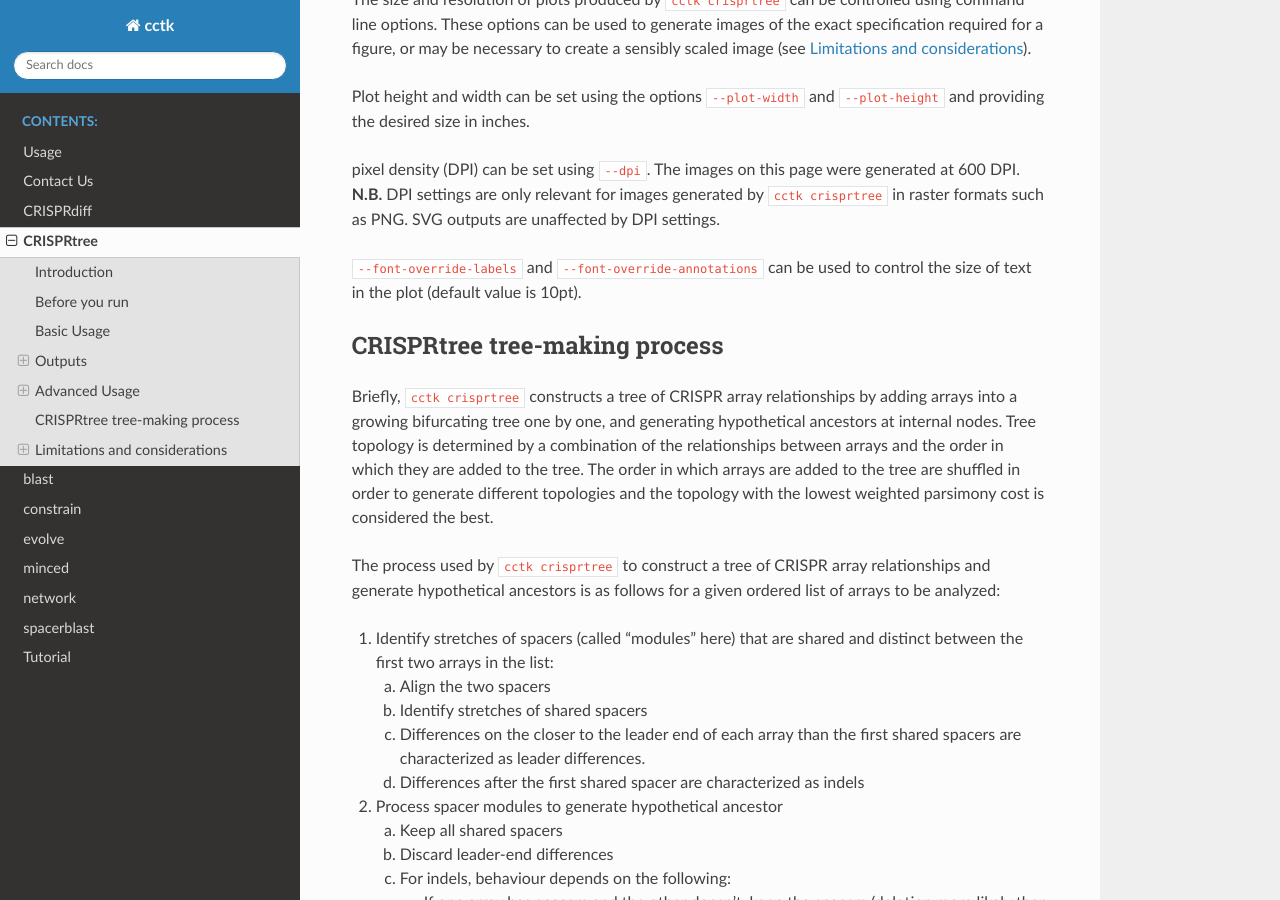
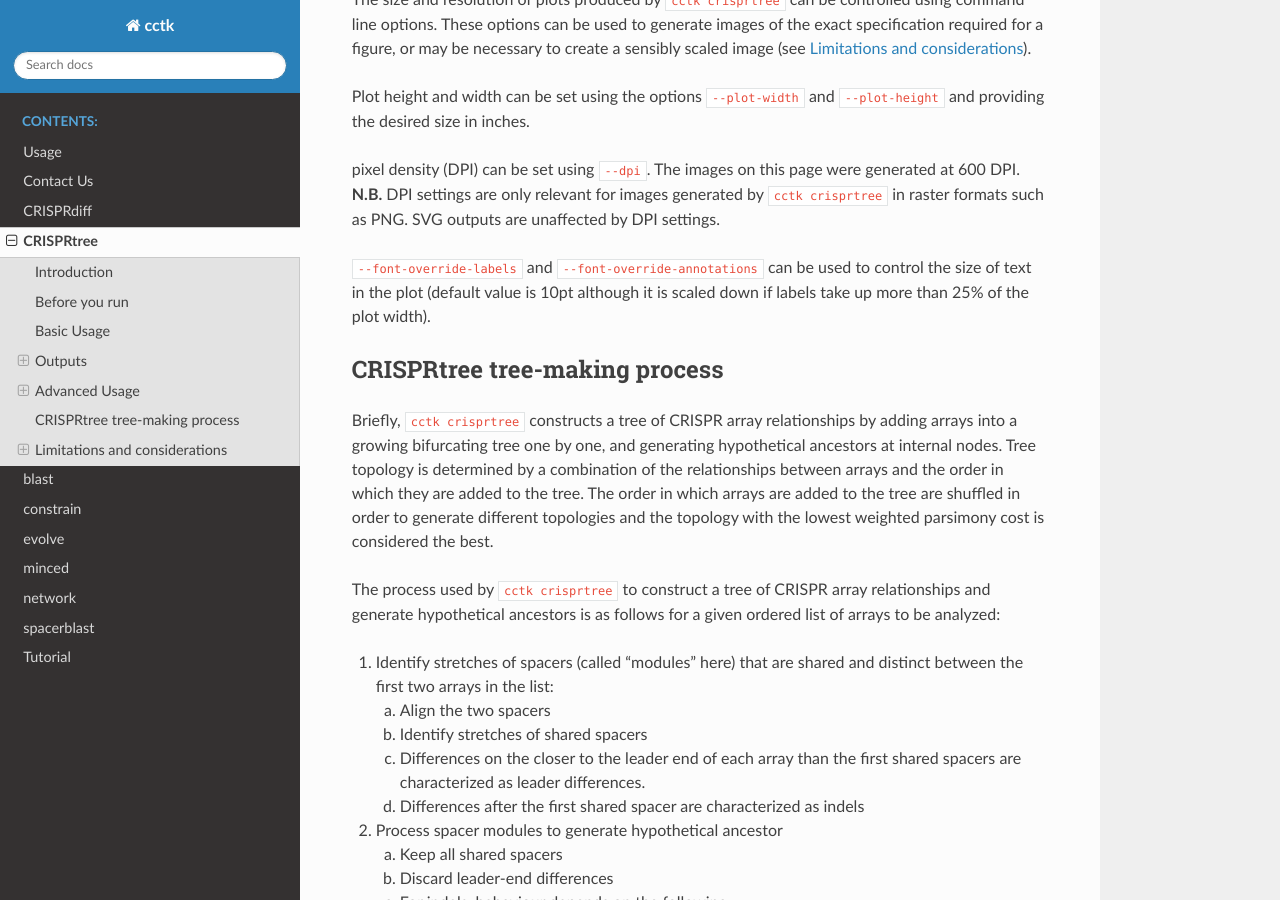
Before and after one commit to Alan-Collins/CRISPR_comparison_toolkit, a Sphinx documentation site: the page built from docs/source/content/CRISPRtree.rst, in a window 1280 px wide and 900 px high, scrolled down 11560 px. Built offline with Sphinx 7.4.7 and the Read the Docs theme 2.0.0, drawn with Linux system fonts in a browser that asks for light colours.

Commit message:
add branch support reference header and note that font size scales if labels are large

```diff
--- a/docs/source/content/CRISPRtree.rst
+++ b/docs/source/content/CRISPRtree.rst
@@ -286,7 +288,7 @@
 
 pixel density (DPI) can be set using ``--dpi``. The images on this page were generated at 600 DPI. **N.B.** DPI settings are only relevant for images generated by ``cctk crisprtree`` in raster formats such as PNG. SVG outputs are unaffected by DPI settings.
 
-``--font-override-labels`` and ``--font-override-annotations`` can be used to control the size of text in the plot (default value is 10pt).
+``--font-override-labels`` and ``--font-override-annotations`` can be used to control the size of text in the plot (default value is 10pt although it is scaled down if labels take up more than 25% of the plot width).
 
 .. _tree-process:
 
```
Also changed, not shown: other parts of docs/source/content/CRISPRtree.rst (+2 -0 lines).
